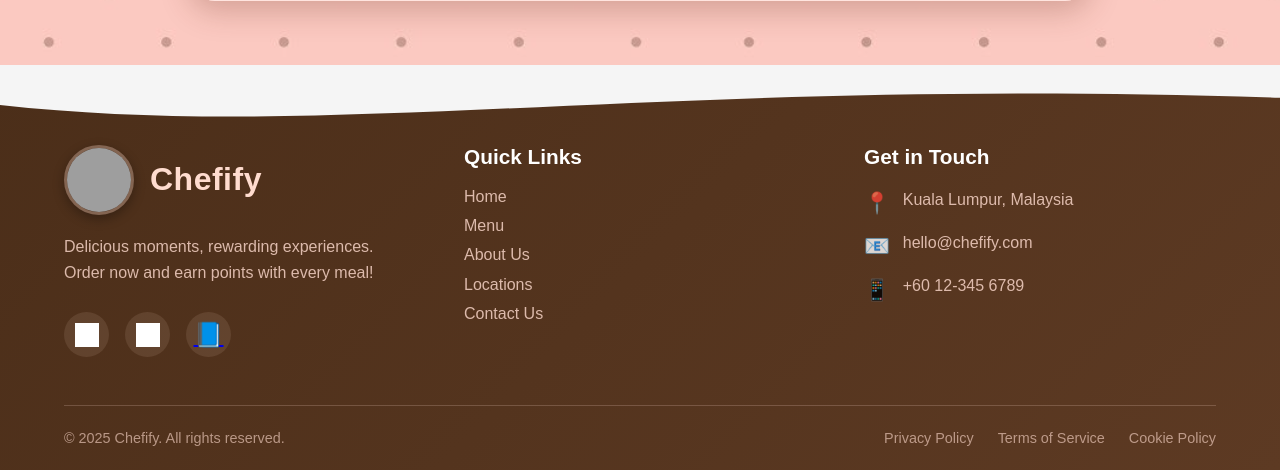
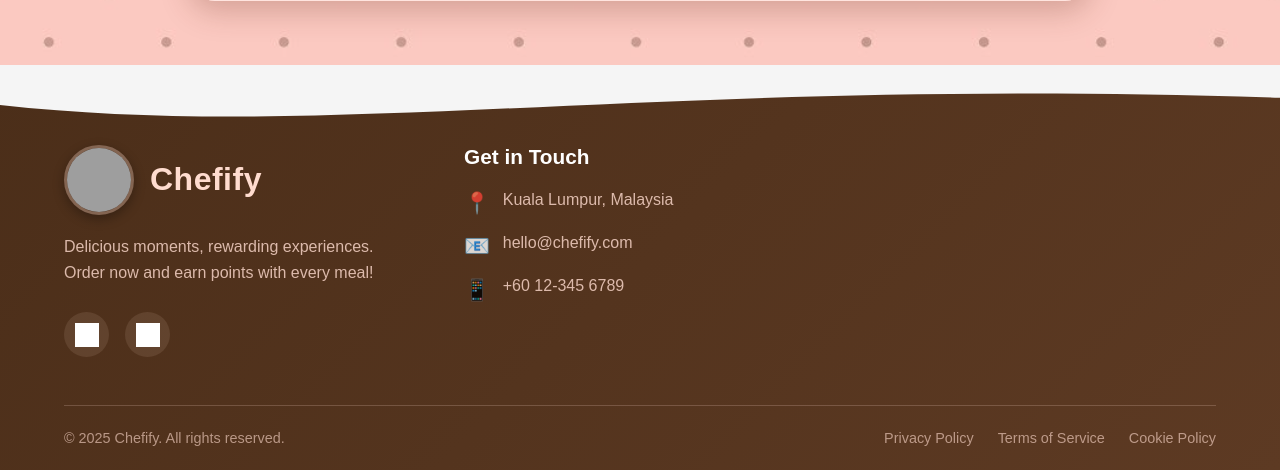
Before and after one commit to zulaika256/chefify, a PHP site: page /cart.php in a window 1280 px wide. Shown: the part 654-1124 px from the top of the page. Run offline with PHP 8.4, Linux system fonts and the light colour scheme; grey boxes are pictures that could not be loaded.

Commit message:
Refactor cart.php to improve structure and readability

```diff
--- a/cart.php
+++ b/cart.php
@@ -89,27 +89,12 @@
 
         <div class="footer-social">
           <a href="https://www.tiktok.com/@chefifyapp?_r=1&_t=ZS-92RNDS9aRWs" target="_blank" rel="noopener" class="social-icon" title="Follow us on TikTok">
-            <img src="img/tiktoklogo.png" alt="TikTok" onerror="this.innerHTML='<span style=color:#fff>TT</span>'">
+            <img src="img/tiktok.png" alt="TikTok">
           </a>
           <a href="https://www.instagram.com/chefifyapp?igsh=Z3RhMW43dndoN281&utm_source=qr" target="_blank" rel="noopener" class="social-icon" title="Follow us on Instagram">
-            <img src="img/iglogo.png" alt="Instagram" onerror="this.innerHTML='<span style=color:#fff>IG</span>'">
-          </a>
-          <a href="https://facebook.com/chefify" target="_blank" rel="noopener" class="social-icon" title="Like us on Facebook">
-            <span style="font-size:1.5rem;">📘</span>
+            <img src="img/instagram.webp" alt="Instagram">
           </a>
         </div>
-      </div>
-
-      <!-- Quick Links -->
-      <div class="footer-section">
-        <h3>Quick Links</h3>
-        <ul class="footer-links">
-          <li><a href="homepage.php">Home</a></li>
-          <li><a href="menu.php">Menu</a></li>
-          <li><a href="aboutus.php">About Us</a></li>
-          <li><a href="locations.php">Locations</a></li>
-          <li><a href="contactus.php">Contact Us</a></li>
-        </ul>
       </div>
 
       <!-- Contact Info -->
@@ -154,7 +139,6 @@
 
   </div>
 </footer>
-
 <script>
 const cartItemsDiv = document.getElementById("cartItems");
 const cartTotal = document.getElementById("cartTotal");
```
